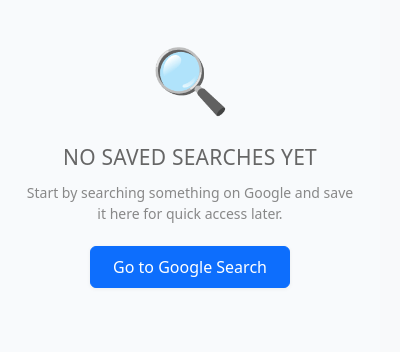
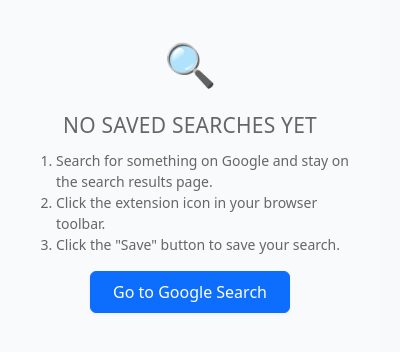
Before and after one commit to greatghoul/saved-search, a browser extension: page app/popup.html in a window 400 px wide. Drawn offline with nearby package versions, Linux system fonts and the light colour scheme.

Commit message:
Refactor GettingStart component
update icon size and replace paragraph with ordered list for clearer instructions; fix condition in Popup to check active searches

```diff
--- a/app/components/GettingStart.css
+++ b/app/components/GettingStart.css
@@ -14,7 +14,7 @@
 .getting-start-block .icon {
   display: inline-block;
   vertical-align: middle;
-  font-size: 4.5em;
+  font-size: 3em;
   margin: 0;
 }
 .getting-start-block h5 {
--- a/app/components/GettingStart.js
+++ b/app/components/GettingStart.js
@@ -11,9 +11,11 @@
         <span class="icon">🔍</span>
       </div>
       <h5>No saved searches yet</h5>
-      <p>
-        Start by searching something on Google and save it here for quick access later.
-      </p>
+      <ol class="text-start">
+        <li>Search for something on Google and stay on the search results page.</li>
+        <li>Click the extension icon in your browser toolbar.</li>
+        <li>Click the "Save" button to save your search.</li>
+      </ol>
       <button class="btn btn-primary" onClick=${goToGoogle}>Go to Google Search</button>
     </div>
   `;
--- a/app/popup.js
+++ b/app/popup.js
@@ -90,7 +90,7 @@
     });
   }, []);
 
-  if (searches.length === 0 && !search) {
+  if (activeSearches.length === 0 && !search) {
     return html`<${GettingStart} />`;
   }
 
```
